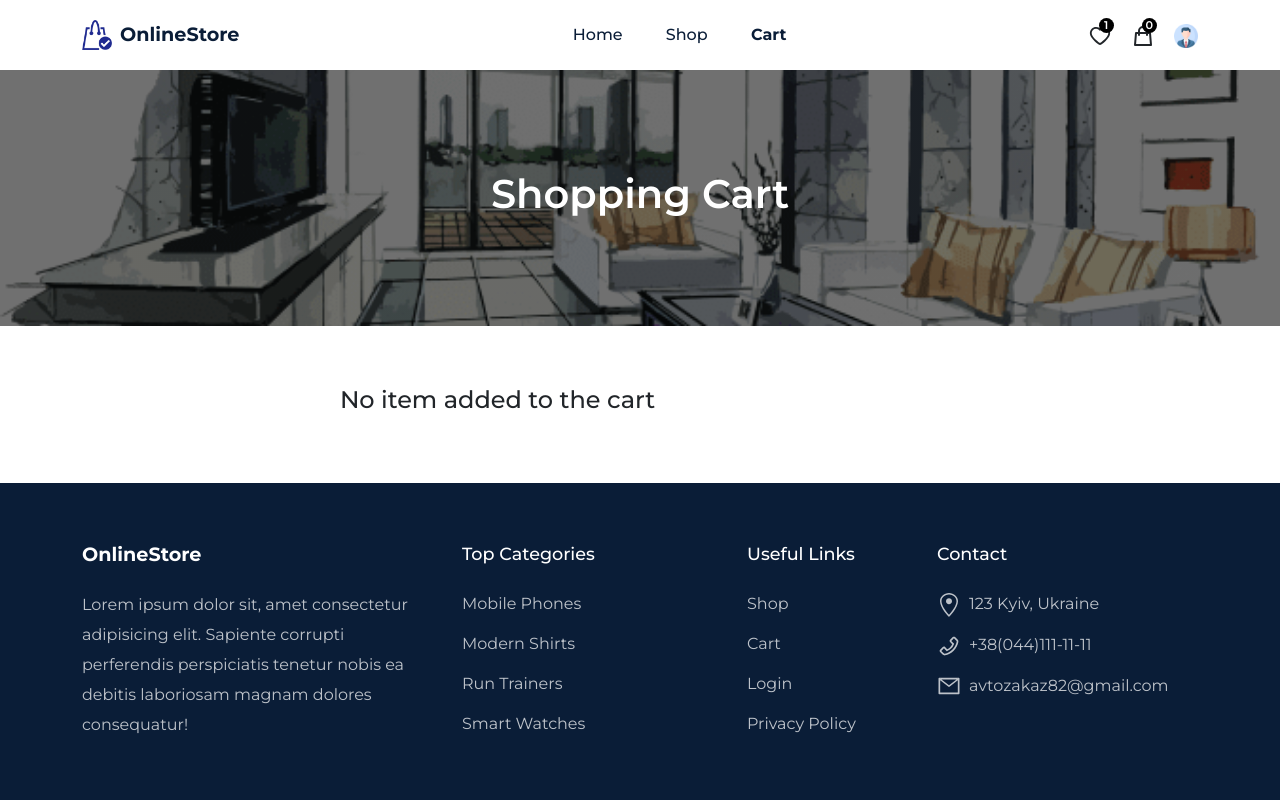
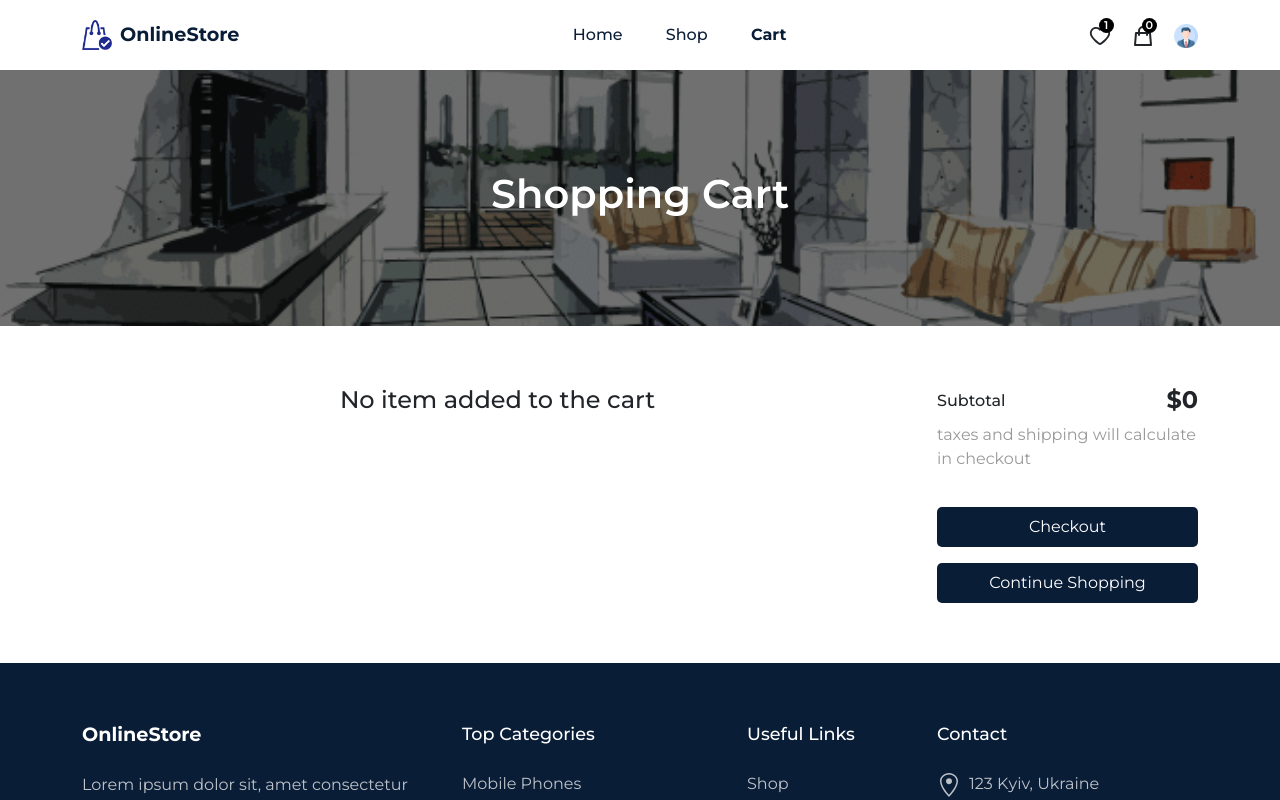
Before and after one commit to Aleksegoist/react-online-shop, a React (Create React App) app: page /cart in a window 1280 px wide. Shown: the top 800 px of the page. Built offline with nearby package versions, Linux system fonts and the light colour scheme.

Commit message:
add Cart totalAmmount and delete items

```diff
--- a/src/pages/Cart.jsx
+++ b/src/pages/Cart.jsx
@@ -12,9 +12,11 @@ import { motion } from 'framer-motion';
 
 import { cartActions } from '../redux/slices/cartSlice';
 import { useSelector, useDispatch } from 'react-redux';
+import { Link } from 'react-router-dom';
 
 const Cart = () => {
   const cartItems = useSelector((state) => state.cart.cartItems);
+  const totalAmount = useSelector((state) => state.cart.totalAmount);
 
   return (
     <Helmet title='Cart'>
@@ -46,7 +48,32 @@ const Cart = () => {
               )}
             </Col>
 
-            <Col lg='3'></Col>
+            <Col lg='3'>
+              <div>
+                <h6 className='d-flex align-items-center justify-content-between'>
+                  Subtotal
+                  <span className='fs-4 fw-bold'>${totalAmount}</span>
+                </h6>
+              </div>
+              <p className='fs-6 mt-2'>
+                taxes and shipping will calculate in checkout
+              </p>
+              <div>
+                <motion.button
+                  whileHover={{ scale: 1.1 }}
+                  className='buy__btn w-100 cart__btn '
+                >
+                  <Link to='/checkout'>Checkout</Link>
+                </motion.button>
+
+                <motion.button
+                  whileHover={{ scale: 1.1 }}
+                  className='buy__btn w-100 cart__btn mt-3'
+                >
+                  <Link to='/shop'>Continue Shopping</Link>
+                </motion.button>
+              </div>
+            </Col>
           </Row>
         </Container>
       </section>
@@ -56,6 +83,9 @@ const Cart = () => {
 
 const Tr = ({ item }) => {
   const dispatch = useDispatch();
+  const deleteProduct = () => {
+    dispatch(cartActions.deleteItem(item.id));
+  };
   return (
     <tr>
       <td>
@@ -64,10 +94,13 @@ const Tr = ({ item }) => {
       <td>{item.productName}</td>
       <td>${item.price}</td>
       <td>{item.quantity} pcs</td>
-      <td>
-        <motion.span whileHover={{ scale: 1.2 }}>
-          <GoTrashcan size={24} style={{ cursor: 'pointer' }} />
-        </motion.span>
+      <td whileHover={{ scale: 1.1 }}>
+        <GoTrashcan
+          className='trash'
+          size={24}
+          style={{ cursor: 'pointer' }}
+          onClick={deleteProduct}
+        />
       </td>
     </tr>
   );
--- a/src/redux/slices/cartSlice.js
+++ b/src/redux/slices/cartSlice.js
@@ -32,10 +32,8 @@ const cartSlice = createSlice({
                 existingItem.totalPrice = Number(existingItem.totalPrice) + Number(newItem.price)
             }
 
-            state.totalAmount = state.cartItems.reduce((total, item) => total + Number(item.price) * Number(item.quantity))
+            state.totalAmount = state.cartItems.reduce((total, item) => total + Number(item.price) * Number(item.quantity), 0)
 
-
-        }
 
         },
 
@@ -48,8 +46,13 @@ const cartSlice = createSlice({
                 state.totalQuantity = state.totalQuantity - existingItem.quantity
             }
 
-        state.totalAmount = state.cartItems.reduce((total, item) => total + Number(item.price) * Number(item.quantity))
+            state.totalAmount = state.cartItems.reduce((total, item) => total + Number(item.price) * Number(item.quantity), 0)
         }
+
+
+    }
+
+
 })
 
 export const cartActions = cartSlice.actions
--- a/src/styles/cart.css
+++ b/src/styles/cart.css
@@ -8,3 +8,16 @@ td,
 th {
   color: var(--primary-color);
 }
+
+.trash:hover {
+  color: red;
+}
+
+.cart__btn a {
+  color: #fff;
+  font-weight: 400;
+}
+
+.cart__btn a:hover {
+  color: #fff;
+}
```
Lines whose indentation alone changed are shown as unchanged.
